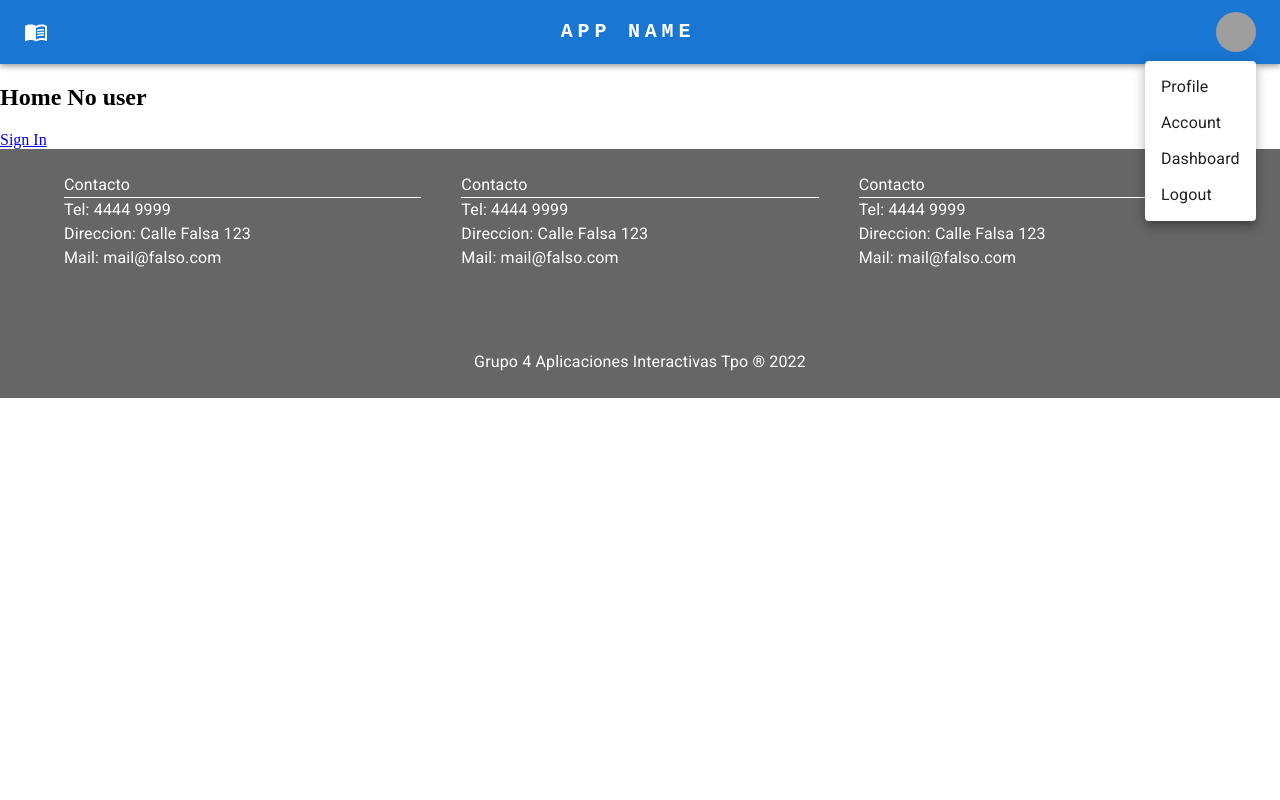
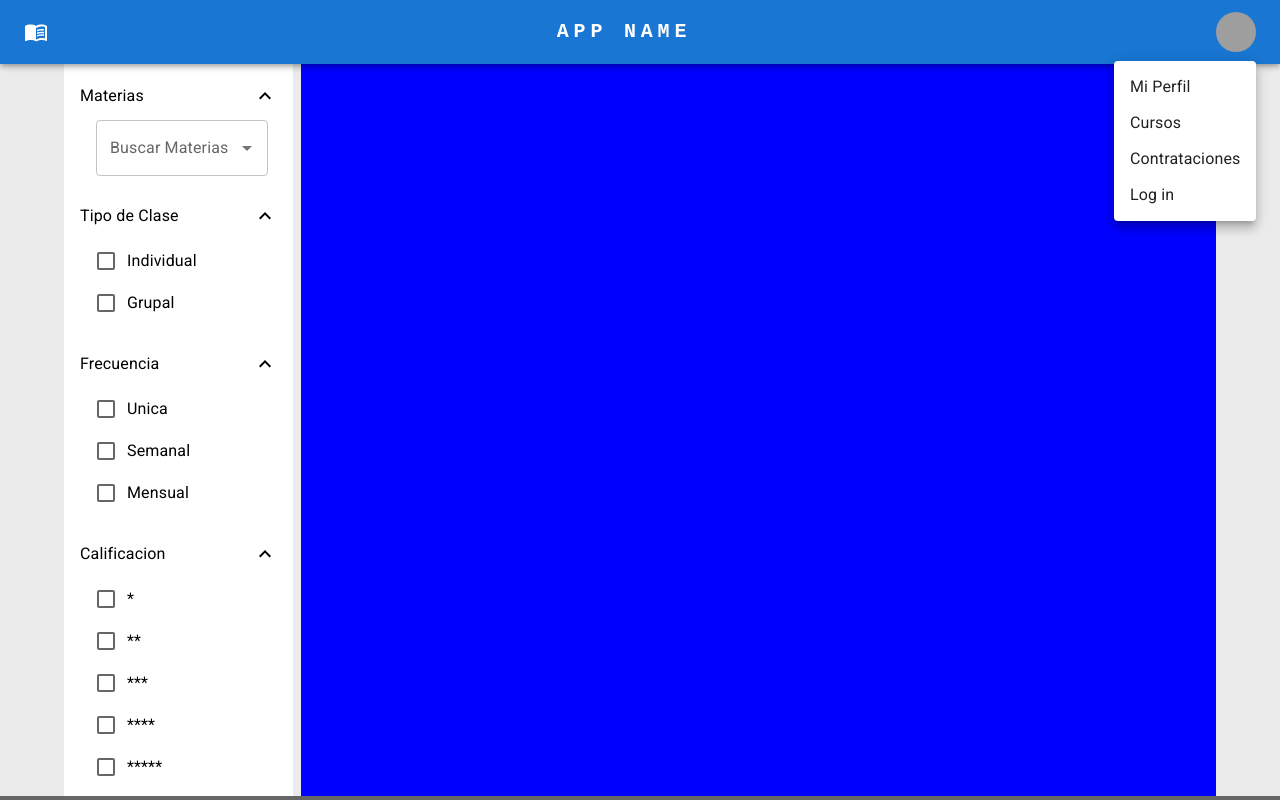
Before and after one commit to NachoRondan/ai-tpo-front, a React (Create React App) app: page / in a window 1280 px wide. Both pictures are taken after a click on the button 1235 px from the left and 32 px from the top of the page. Shown: the top 800 px of the page. Built offline with nearby package versions, Linux system fonts and the light colour scheme; grey boxes are pictures that could not be loaded.

Commit message:
Agrego home sin feed, y ruteo a login

```diff
--- a/src/App.js
+++ b/src/App.js
@@ -8,6 +8,7 @@ import Clase from './pages/Clase'
 import Error from './pages/Error'
 import ProtectedRoute from "./tools/ProtectedRoute";
 import Contratacion from './pages/Contratacion'
+import { Box, } from "@mui/material"
 
 
 function App() {
@@ -15,6 +16,7 @@ function App() {
   return (
     <BrowserRouter>
       <Navbar/>
+      <Box bgcolor='#ebebeb' sx={{width:1, height:1}}>
         <Routes>
           <Route path="/" >
             <Route index element={<Home user={user}/>}/>
@@ -38,6 +40,7 @@ function App() {
             <Route path='*' element={<Error/>} />
           </Route>
         </Routes>
+      </Box>
       <Footer/>
     </BrowserRouter>
   );
--- /dev/null
+++ b/src/components/Feed.js
@@ -0,0 +1,13 @@
+import { Box, Container, Grid } from "@mui/material"
+import { Link } from "react-router-dom"
+
+export default function Feed() {
+    return (
+      <Box flex={12} bgcolor='blue' sx={{display: {xs:'block'}}}>
+        <Container>
+            <Grid />
+
+        </Container>
+      </Box>
+    )
+}
--- a/src/components/Navbar.js
+++ b/src/components/Navbar.js
@@ -10,10 +10,15 @@ import Avatar from '@mui/material/Avatar';
 import Tooltip from '@mui/material/Tooltip';
 import MenuItem from '@mui/material/MenuItem';
 import MenuBookIcon from '@mui/icons-material/MenuBook';
+import { Link } from 'react-router-dom';
 
-const settings = ['Profile', 'Account', 'Dashboard', 'Logout'];
 
-const Navbar = () => {
+const Navbar = ({user}) => {
+
+  var settings = [{option:'Mi Perfil', link:'/profile'}, {option:'Cursos', link:'/my-courses'}, {option:'Contrataciones', link:'/contratacion'}, {option:'Log in', link:'/login'}];
+  if(user){
+    settings = ['Mi Perfil', 'Cursos', 'Contrataciones', 'Log in'];
+  }
   const [anchorElUser, setAnchorElUser] = React.useState(null);
 
   const handleOpenUserMenu = (event) => {
@@ -25,11 +30,11 @@ const Navbar = () => {
   };
 
   return (
-    <AppBar position="static">
+    <AppBar position="sticky">
       <Container maxWidth="xl" >
         <Toolbar disableGutters>
         <Box sx={{display: 'flex', width: 1, justifyContent: 'space-between', alignItems: 'center' }}>
-          <MenuBookIcon sx={{ display: { xs: 'none', md: 'flex' }, mr: 1 }} />
+          <MenuBookIcon  />
           <Typography
             variant="h6"
             noWrap
@@ -37,26 +42,6 @@ const Navbar = () => {
             href="/"
             sx={{
               mr: 2,
-              display: { xs: 'none', md: 'flex' },
-              fontFamily: 'monospace',
-              fontWeight: 700,
-              letterSpacing: '.3rem',
-              color: 'inherit',
-              textDecoration: 'none',
-            }}
-          >
-            APP NAME
-          </Typography>
-          <MenuBookIcon sx={{ display: { xs: 'flex', md: 'none' }, mr: 1 }} />
-          <Typography
-            variant="h5"
-            noWrap
-            component="a"
-            href=""
-            sx={{
-              mr: 2,
-              display: { xs: 'flex', md: 'none' },
-              flexGrow: 1,
               fontFamily: 'monospace',
               fontWeight: 700,
               letterSpacing: '.3rem',
@@ -89,8 +74,9 @@ const Navbar = () => {
               onClose={handleCloseUserMenu}
             >
               {settings.map((setting) => (
-                <MenuItem key={setting} onClick={handleCloseUserMenu}>
-                  <Typography textAlign="center">{setting}</Typography>
+
+                <MenuItem component={Link} to={setting.link} key={setting} onClick={handleCloseUserMenu}>
+                <Typography textAlign="center">{setting.option}</Typography>
                 </MenuItem>
               ))}
             </Menu>
--- /dev/null
+++ b/src/components/NestedBooleanFilter.js
@@ -0,0 +1,41 @@
+import * as React from 'react';
+import List from '@mui/material/List';
+import ListItemButton from '@mui/material/ListItemButton';
+import ListItemText from '@mui/material/ListItemText';
+import Collapse from '@mui/material/Collapse';
+import ExpandLess from '@mui/icons-material/ExpandLess';
+import ExpandMore from '@mui/icons-material/ExpandMore';
+import FormGroup from '@mui/material/FormGroup';
+import FormControlLabel from '@mui/material/FormControlLabel';
+import Checkbox from '@mui/material/Checkbox';
+
+export default function NestedBooleanFilter(props){
+  const [open, setOpen] = React.useState(true);
+
+  const handleClick = () => {
+    setOpen(!open);
+  };
+
+  return (
+    <List
+      sx={{ width: '100%', maxWidth: 360, bgcolor: 'background.paper' }}
+      component="nav"
+      aria-labelledby="nested-list-subheader"
+    >
+      <ListItemButton onClick={handleClick}>
+        <ListItemText primary={props.filterName} />
+        {open ? <ExpandLess /> : <ExpandMore />}
+      </ListItemButton>
+      <Collapse in={open} timeout="auto" unmountOnExit>
+     <FormGroup sx={{ pl: 4 }}>
+        {props.options.map((option)=>{
+            return(
+                <FormControlLabel control={<Checkbox  />} label= {option}/>
+            )
+        })}
+
+    </FormGroup>
+      </Collapse>
+    </List>
+  );
+}
--- /dev/null
+++ b/src/components/NestedMenuFilter.js
@@ -0,0 +1,39 @@
+import * as React from 'react';
+import List from '@mui/material/List';
+import ListItemButton from '@mui/material/ListItemButton';
+import ListItemText from '@mui/material/ListItemText';
+import Collapse from '@mui/material/Collapse';
+import ExpandLess from '@mui/icons-material/ExpandLess';
+import ExpandMore from '@mui/icons-material/ExpandMore';
+import TextField from '@mui/material/TextField';
+import Autocomplete from '@mui/material/Autocomplete';
+
+export default function NestedMenuFilter(props){
+  const [open, setOpen] = React.useState(true);
+
+  const handleClick = () => {
+    setOpen(!open);
+  };
+
+  return (
+    <List
+      sx={{ width: '100%', maxWidth: 360, bgcolor: 'background.paper' }}
+      component="nav"
+      aria-labelledby="nested-list-subheader"
+    >
+      <ListItemButton onClick={handleClick}>
+        <ListItemText primary={props.filterName} />
+        {open ? <ExpandLess /> : <ExpandMore />}
+      </ListItemButton>
+      <Collapse in={open} timeout="auto" unmountOnExit>
+        <Autocomplete
+        disablePortal
+        id="combo-box-demo"
+        options={props.options}
+        sx={{ width: 3/4, display:'flex', pl:4 }}
+        renderInput={(params) => <TextField {...params} label={'Buscar ' + props.filterName} />}
+        />
+      </Collapse>
+    </List>
+  );
+}
--- /dev/null
+++ b/src/components/SidebarFilter.js
@@ -0,0 +1,15 @@
+import { Box } from "@mui/material"
+import NestedBooleanFilter from "./NestedBooleanFilter"
+import NestedMenuFilter from "./NestedMenuFilter"
+
+
+export default function SidebarFilter() {
+    return (
+      <Box flex={3} sx={{display:{xs:'none', sm:'block'}, height: '100%' }} >
+        <NestedMenuFilter filterName='Materias' options={['Matematica','Lengua']}/>
+        <NestedBooleanFilter filterName='Tipo de Clase' options={['Individual','Grupal']}/>
+        <NestedBooleanFilter filterName='Frecuencia' options={['Unica','Semanal','Mensual']}/>
+        <NestedBooleanFilter filterName='Calificacion' options={['*','**','***','****','*****']}/>
+      </Box>
+    )
+}
--- a/src/pages/Home.js
+++ b/src/pages/Home.js
@@ -1,12 +1,16 @@
-import { Link } from "react-router-dom"
+import { Box, Container, Stack } from "@mui/material"
+import SidebarFilter from "../components/SidebarFilter"
+import Feed from "../components/Feed"
 
 export default function Home({user}) {
   if(!user){
     return (
-      <div>
-        <h2>Home No user</h2>
-        <Link to='login'> Sign In </Link>
-      </div>
+      <Container>
+        <Stack direction='row' justifyContent='space-between' spacing={1}>
+          <SidebarFilter/>
+          <Feed/>
+        </Stack>
+      </Container>
     )
   }
   return <>Home with user</>
--- a/src/pages/Login.js
+++ b/src/pages/Login.js
@@ -12,20 +12,6 @@ import LockOutlinedIcon from '@mui/icons-material/LockOutlined';
 import Typography from '@mui/material/Typography';
 import Container from '@mui/material/Container';
 import {useNavigate} from 'react-router-dom'
-
-
-function Copyright(props) {
-  return (
-    <Typography variant="body2" color="text.secondary" align="center" {...props}>
-      {'Copyright © '}
-      <Link color="inherit" href="https://mui.com/">
-        Your Website
-      </Link>{' '}
-      {new Date().getFullYear()}
-      {'.'}
-    </Typography>
-  );
-}
 
 
 export default function SignIn({setUser}) {
@@ -46,10 +32,11 @@ export default function SignIn({setUser}) {
       <CssBaseline />
       <Box
         sx={{
-          marginTop: 8,
+          marginTop: 0,
           display: 'flex',
           flexDirection: 'column',
           alignItems: 'center',
+          py:8
         }}
       >
         <Avatar sx={{ m: 1, bgcolor: 'secondary.main' }}>
@@ -105,7 +92,6 @@ export default function SignIn({setUser}) {
           </Grid>
         </Box>
       </Box>
-      <Copyright sx={{ mt: 8, mb: 4 }} />
     </Container>
   );
 }
```
Lines whose indentation alone changed are shown as unchanged.
